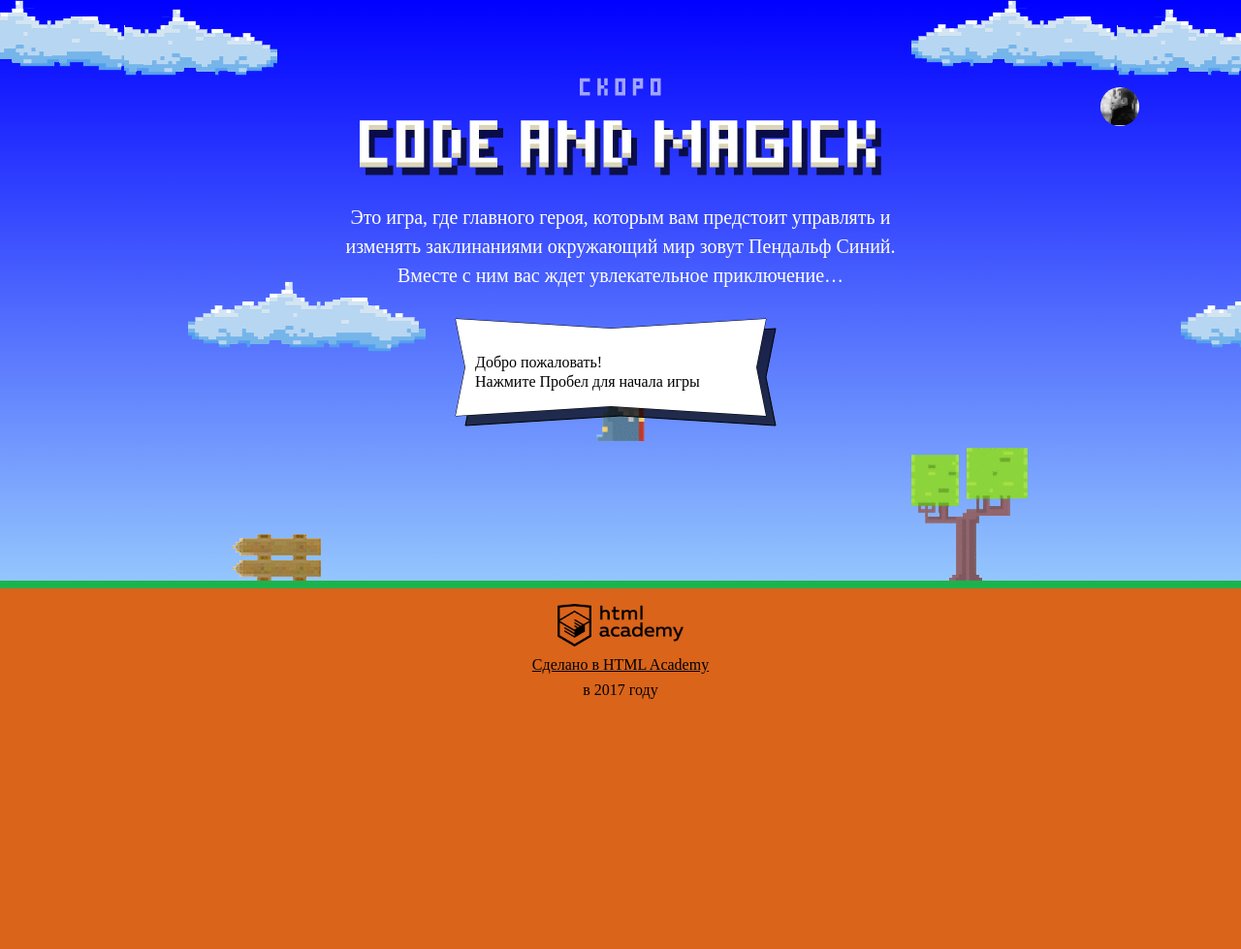
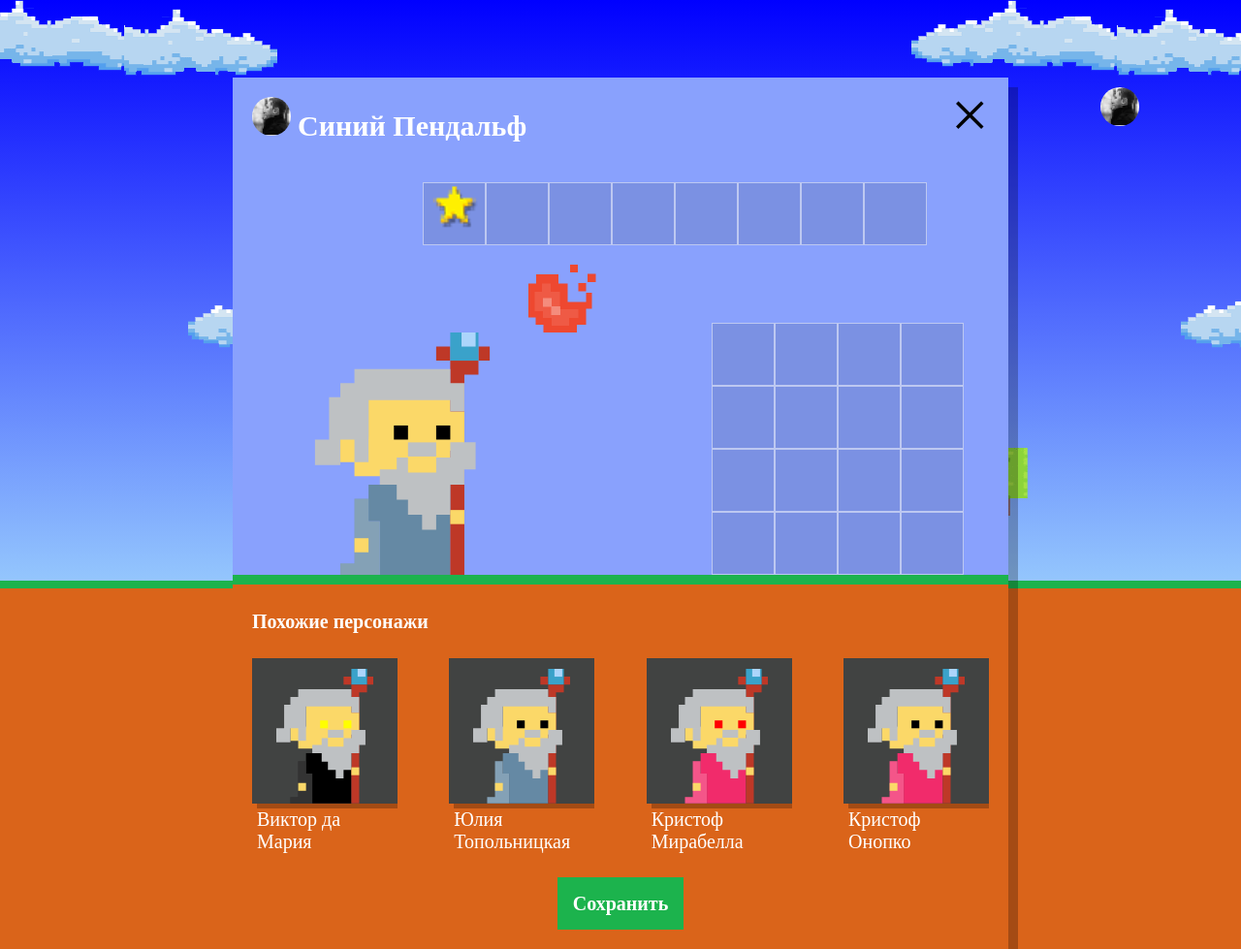
Before and after one commit to Alexs222/490951-code-and-magick, a website: page index.html in a window 1280 px wide. Shown: the whole page at 97% size. Before the commit the page ends 800 px from the top, so only its background shows below. Drawn offline with Linux system fonts and the light colour scheme; a web font is replaced by a local one.

Commit message:
Учебный проект нас орда

```diff
--- a/index.html
+++ b/index.html
@@ -199,6 +199,7 @@
 
 </script>
 <script src="js/stat.js"></script>
+<script src="js/setup.js"></script>
 <script src="js/game.js"></script>
 
 </body>
--- /dev/null
+++ b/js/setup.js
@@ -0,0 +1,50 @@
+'use strict';
+
+var similarList = document.querySelector('.setup-similar');
+similarList.classList.remove('hidden');
+
+var similarListElement = document.querySelector('.setup-similar-list');
+var similarWizardTemplate = document.querySelector('#similar-wizard-template')
+    .content
+    .querySelector('.setup-similar-item');
+
+var WIZARD_NAMES = ['Иван', 'Хуан Себастьян', 'Мария', 'Кристоф', 'Виктор', 'Юлия', 'Люпита', 'Вашингтон'];
+var WIZARD_COLOR_COATS = ['rgb(101, 137, 164)', 'rgb(241, 43, 107)', 'rgb(146, 100, 161)', 'rgb(56, 159, 117)', 'rgb(215, 210, 55)', 'rgb(0, 0, 0)'];
+var WIZARD_LAST_NAME = ['да Мария', 'Верон', 'Мирабелла', 'Вальц', 'Онопко', 'Топольницкая', 'Нионго', 'Ирвинг'];
+var WIZARD_COLOR_EYES = ['black', 'red', 'blue', 'yellow', 'green'];
+
+var wizards = [];
+var rendomDataGenerator = function () {
+  for (var i = 0; i < 4; i++) {
+    var wizard = {
+      name: WIZARD_NAMES[Math.floor(Math.random() * WIZARD_NAMES.length)] + ' ' + WIZARD_LAST_NAME[Math.floor(Math.random() * WIZARD_LAST_NAME.length)],
+      coatColor: WIZARD_COLOR_COATS[Math.floor(Math.random() * WIZARD_COLOR_COATS.length)],
+      eyeColor: WIZARD_COLOR_EYES[Math.floor(Math.random() * WIZARD_COLOR_EYES.length)]
+    };
+    wizards.push(wizard);
+  }
+  return wizards;
+};
+rendomDataGenerator();
+
+var renderWizard = function (wizard) {
+  var wizardElement = similarWizardTemplate.cloneNode(true);
+  wizardElement.querySelector('.setup-similar-label').textContent = wizard.name;
+  wizardElement.querySelector('.wizard-coat').style.fill = wizard.coatColor;
+  wizardElement.querySelector('.wizard-eyes').style.fill = wizard.eyeColor;
+  return wizardElement;
+};
+
+var createBlock = function (arrElement) {
+  var fragment = document.createDocumentFragment();
+  for (var i = 0; i < wizards.length; i++) {
+    var element = arrElement[i];
+    fragment.appendChild(renderWizard(element));
+  }
+  return fragment;
+};
+
+similarListElement.appendChild(createBlock(wizards));
+
+var userDialog = document.querySelector('.setup');
+userDialog.classList.remove('hidden');
```
